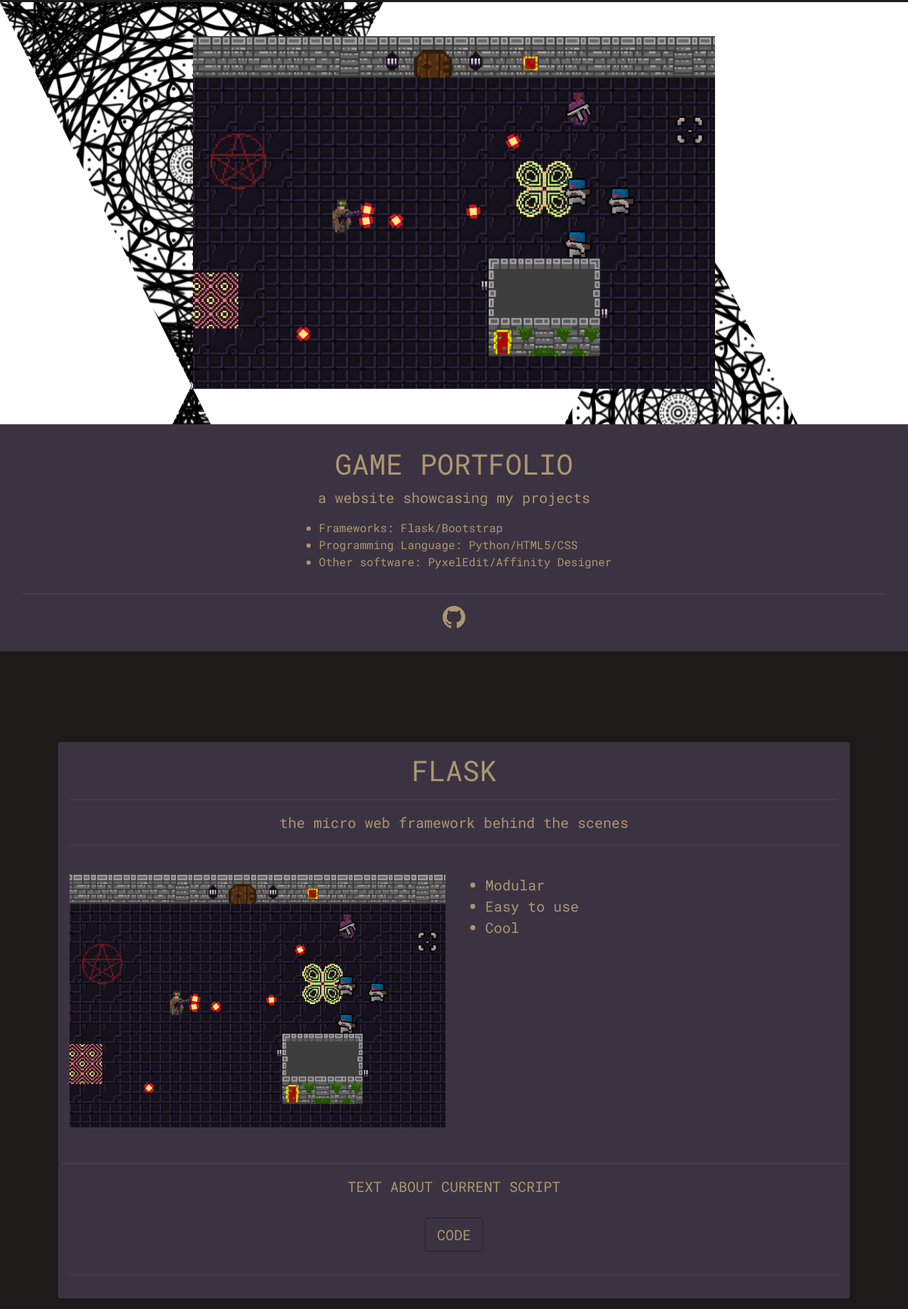
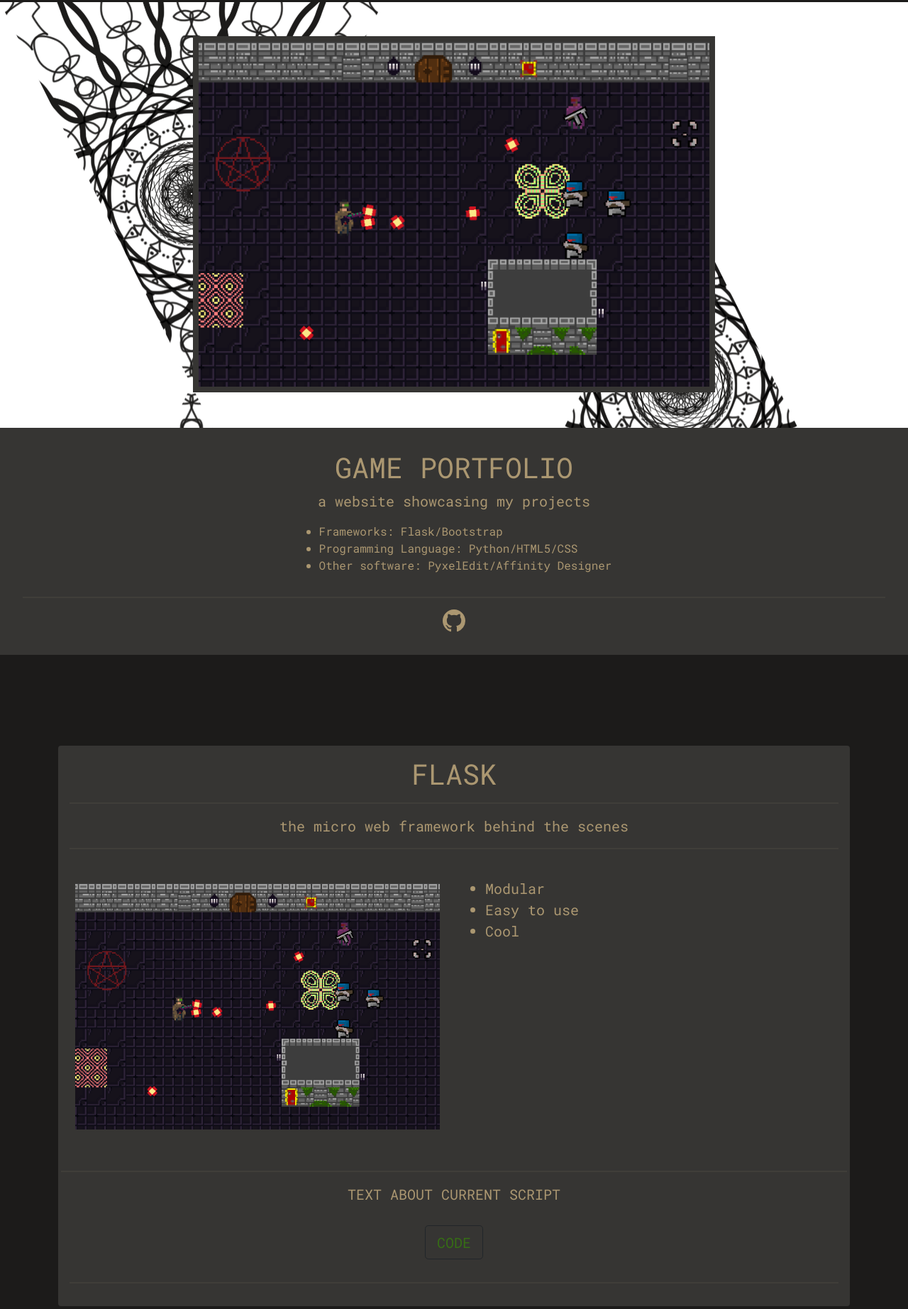
Before and after one commit to gitgud1337/gamePortfolio, a Flask app: page /portfolio in a window 1280 px wide. Shown: the part 75-1920 px from the top of the page at 71% size. Run offline with Flask 2, Linux system fonts and the light colour scheme; some libraries are stand-ins or nearby versions.

Commit message:
no idea what iv done as this point.

```diff
--- a/static/css/main.css
+++ b/static/css/main.css
@@ -24,7 +24,7 @@ body {
     /*background: #405259;*/
     /*background: #444f45;*/
     /*background: #564c5e;*/
-    background: #3c3342;
+    background: #363533;
 }
 
 .gradient {
@@ -55,11 +55,12 @@ body {
     font-size: 1.25rem;
     text-align: center;
     padding: 8rem;
-    background: rgb(103,71,112);
+    /*background: rgb(103,71,112);
     background: radial-gradient(circle,
     rgba(103,71,112,1) 0%,
     rgba(95,115,84,1) 30%,
-    rgba(74,86,114,1) 100%);
+    rgba(74,86,114,1) 100%); */
+    background-color: #363533;
 }
 
 .projectMechanic {
@@ -67,7 +68,7 @@ body {
     font-size: 1.25rem;
     text-align: center;
     padding: 1rem;
-    background: #3c3342;
+    background: #363533;
     color: #ab9771;
 }
 
@@ -100,11 +101,14 @@ body {
 .mainIMG {
     border-width: 8px;
     border-style: solid;
-    border-color: #1c1b1a;
+    border-color: #363533;
 }
 
 .projectIMG {
-    padding-bottom: 50px;
+    margin-bottom: 50px;
+    border-width: 8px;
+    border-style: solid;
+    border-color: #363533;
 }
 
 .icon {
@@ -133,14 +137,15 @@ body {
 .greetingsCol {
     padding: 12px;
     background-color: #1c1b1a;
-    color: #ab9771;
+    /*color: #ab9771;*/
+    color: #43891a;
     /*border-width: 4px;
     border-style: solid;
     border-color: #ab9771;*/
 }
 
 .btn {
-    color: #ab9771;
+    color: #366e15;
 }
 
 .dropdown:hover .dropdown-menu{
@@ -149,3 +154,7 @@ body {
 .dropdown-menu{
     margin-top: 0;
 }
+
+.greetingsPsych {
+    color: #52a620;
+}
--- a/templates/base.html
+++ b/templates/base.html
@@ -33,7 +33,7 @@
                             PROJECTS
                         </a>
                         <div class="dropdown-menu" aria-labelledby="navbarDropdownMenuLink">
-                            <a class="dropdown-item" href="/cyberpunktrip">A CYBER PUNKS TRIP</a>
+                            <a class="dropdown-item" href="/cyberpunktrip">GODSPEED</a>
                             <a class="dropdown-item" href="portfolio">PORTFOLIO</a>
                         </div>
                     </li>
--- a/templates/cyberpunktrip.html
+++ b/templates/cyberpunktrip.html
@@ -1,11 +1,11 @@
 {% extends 'project.html' %}
 
 {% block project_title %}
-A CYBER PUNKS TRIP
+GODSPEED
 {% endblock %}
 
 {% block project_info %}
-an action packed trip through time and space
+a cyber punks action packed trip through time and space
 {% endblock %}
 
 {% block project_tech %}
--- a/templates/main.html
+++ b/templates/main.html
@@ -5,7 +5,7 @@
     <div class="container pt-5">
         <div class="row align-items-center justify-content-center">
             <div class="col-md-5 rounded greetingsCol"> <!--ORIGINAL IS = 5-->
-                <h2>GREETINGS,PSYCHONAUT</h1>
+                <h2 class="greetingsPsych">GREETINGS,PSYCHONAUT</h1>
                 <p>and welcome to [D]IGITAL [M]ANIPULATION [T]ECHNIQUE STUDIO.
                     This is a website where I showcase all my tech related work.
                     Please explore!
@@ -25,7 +25,7 @@
     </div>
     <svg xmlns="http://www.w3.org/2000/svg"
     viewBox="0 0 1440 320">
-    <path fill="#1c1b1a"
+    <path fill="#363533"
     fill-opacity="1"
     d="M0,160L48,160C96,160,192,160,288,144C384,128,480,96,576,80C672,64,768,64,864,74.7C960,85,1056,107,1152,106.7C1248,107,1344,85,1392,74.7L1440,64L1440,320L1392,320C1344,320,1248,320,1152,320C1056,320,960,320,864,320C768,320,672,320,576,320C480,320,384,320,288,320C192,320,96,320,48,320L0,320Z">
     </path></svg>
--- a/templates/project.html
+++ b/templates/project.html
@@ -5,7 +5,7 @@
 {% endblock %}
 
 {% block body_header %}
-<header class="page-project" div style="background-image: url('static/art/img/bg5.png');">
+<header class="page-project" div style="background-image: url('static/art/img/nbg4.png');">
     <div class="container pt-5">
         <div class="row align-items-center justify-content-center">
             <div class="col-md-8">
```
Also changed, not shown: static/art/img/bg6.png (deleted), static/art/img/bg7.png (deleted), static/art/img/bg8.png (added), static/art/img/fullLogoTrans.png (deleted), static/art/img/logoTransBig.png (deleted), static/art/img/nbg3.png (added), static/art/img/nbg4.png (added).
